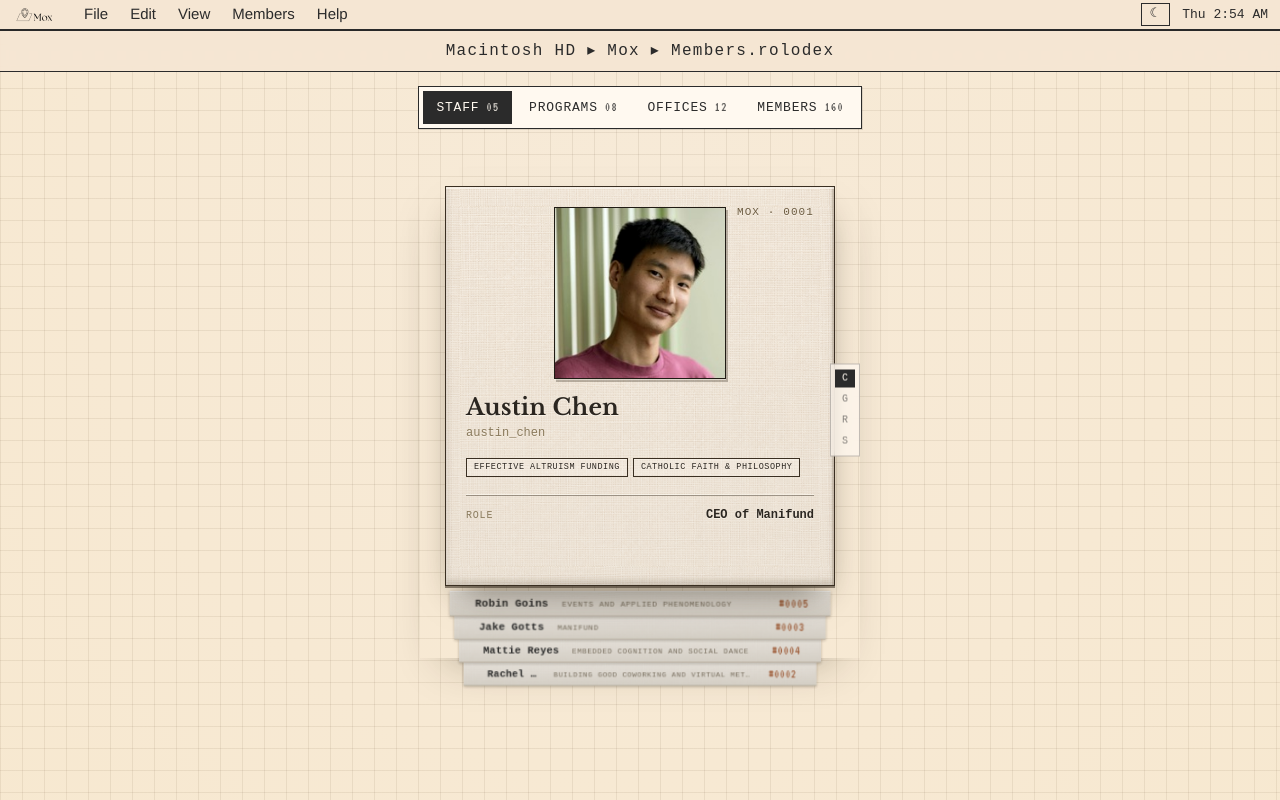
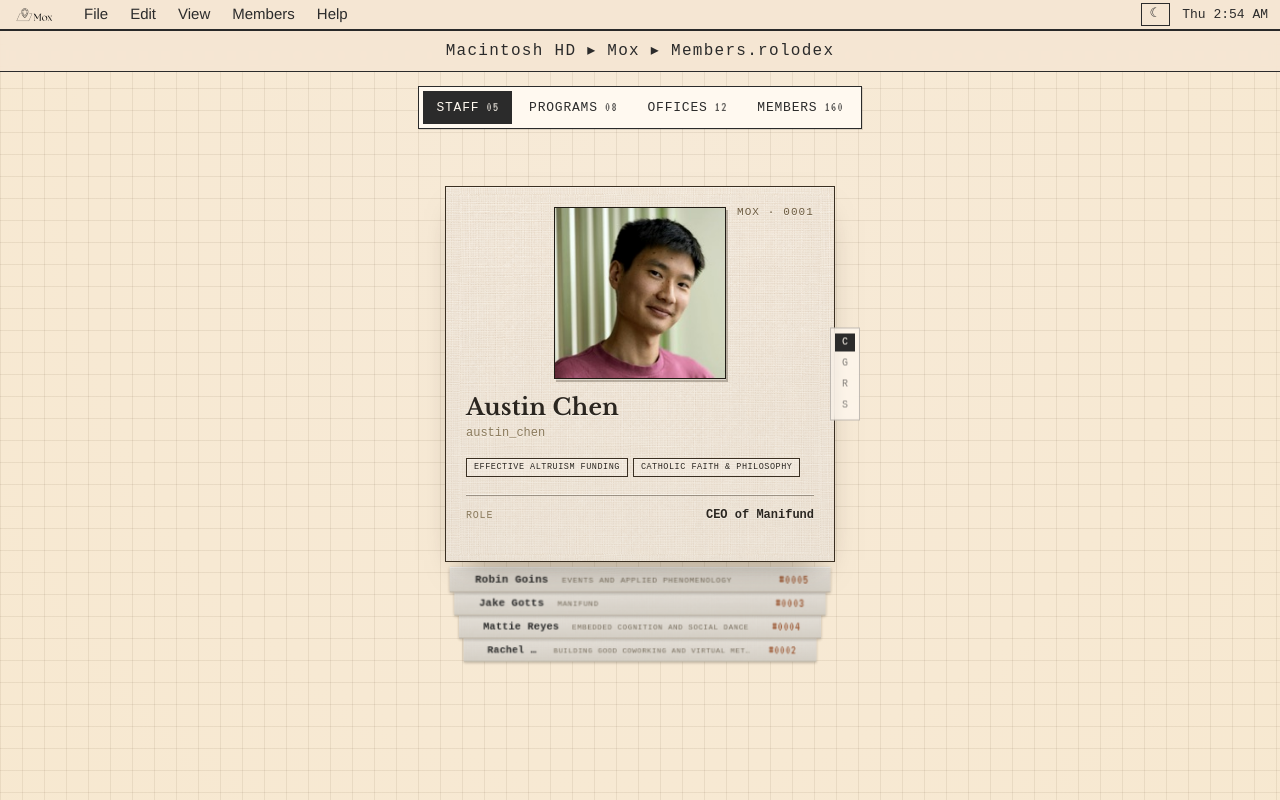
Before and after one commit to pauljunsukhan/mox-sf-website, a React (Vite) app: page / in a window 1280 px wide. Built offline with nearby package versions, Linux system fonts and the light colour scheme.

Commit message:
Polish rolodex demo scrolling

```diff
--- a/src/components/Rolodex.tsx
+++ b/src/components/Rolodex.tsx
@@ -105,9 +105,9 @@
 
   useEffect(() => {
     const onWheel = (event: WheelEvent) => {
-      if (!isArmedRef.current || count <= 1) return
+      if (count <= 1) return
       if (!pointIsInside(trayRef.current, event.clientX, event.clientY)) {
-        releaseRolodex()
+        if (isArmedRef.current) releaseRolodex()
         return
       }
 
@@ -123,10 +123,12 @@
       const atStart = posRef.current <= 0.01 && delta < 0
       const atEnd = posRef.current >= count - 1 - 0.01 && delta > 0
       if (atStart || atEnd) {
-        releaseRolodex()
+        if (isArmedRef.current) releaseRolodex()
         return
       }
 
+      // Auto-arm: wheeling over the drum drives it without needing a prior click.
+      if (!isArmedRef.current) armRolodex()
       event.preventDefault()
       setVirtualPos(posRef.current + delta)
     }
--- a/src/styles/cards.css
+++ b/src/styles/cards.css
@@ -25,12 +25,8 @@
   color: #2b2620 !important;
   border: 1px solid #3a2f22 !important;
   box-shadow:
-    inset 0 2px 0 rgba(255, 251, 243, 0.6),
-    inset 0 -4px 7px rgba(60, 45, 25, 0.2),
-    inset 2px 0 0 rgba(255, 251, 243, 0.22),
-    inset -2px 0 0 rgba(60, 45, 25, 0.14),
-    0 2px 0 rgba(58, 47, 34, 0.55),
-    0 18px 34px -14px rgba(40, 30, 15, 0.62) !important;
+    inset 0 1px 0 rgba(255, 251, 243, 0.5),
+    0 16px 32px -18px rgba(40, 30, 15, 0.55) !important;
 }
 
 /* 3) Balanced square photo, recessed into the cloth like a mounted plate. */
@@ -120,20 +116,21 @@
    paper desk -> leather tray -> book-cloth cards -> brass hardware.
    ============================================================ */
 
-/* No material backing — just a soft drop shadow under the card. */
+/* Make the backing invisible (kills the doubled lift) but KEEP it in layout —
+   it's the wheel hit-target (tray) the drum's scroll relies on. */
 .drum-shadow {
   background: none !important;
   background-image: none !important;
   border: none !important;
+  box-shadow: none !important;
   opacity: 1 !important;
-  box-shadow: 0 26px 48px -30px rgba(40, 28, 12, 0.45) !important;
 }
 
 /* (brass active tab removed — too much; using the default dark tab) */
 
-/* Shorter card — trims the empty book-cloth below the content. */
+/* One coherent card size for every width (no fighting Codex's base value). */
 .rolodex-machine {
-  --card-h: clamp(372px, 50vh, 432px) !important;
+  --card-h: clamp(344px, 47vh, 384px) !important;
 }
 
 /* iPhone: drop the decorative menu items, fit the tabs, tighten the bar. */
@@ -235,6 +232,9 @@
   /* pin to the right, clear of the centered card (don't rely on --card-w) */
   left: auto !important;
   right: max(8px, calc(50% - 220px)) !important;
+  /* center on the CARD (which sits at --axis-y), not the machine's 50% */
+  top: calc(var(--axis-y) - var(--card-pivot-y) + var(--card-h) / 2) !important;
+  transform: translateY(-50%) !important;
   flex-flow: column wrap !important;
   max-height: calc(100vh - 120px) !important;
   gap: 3px 6px !important;
```
Also changed, not shown: 1 other file (tests, documents, lock files or other folders).
